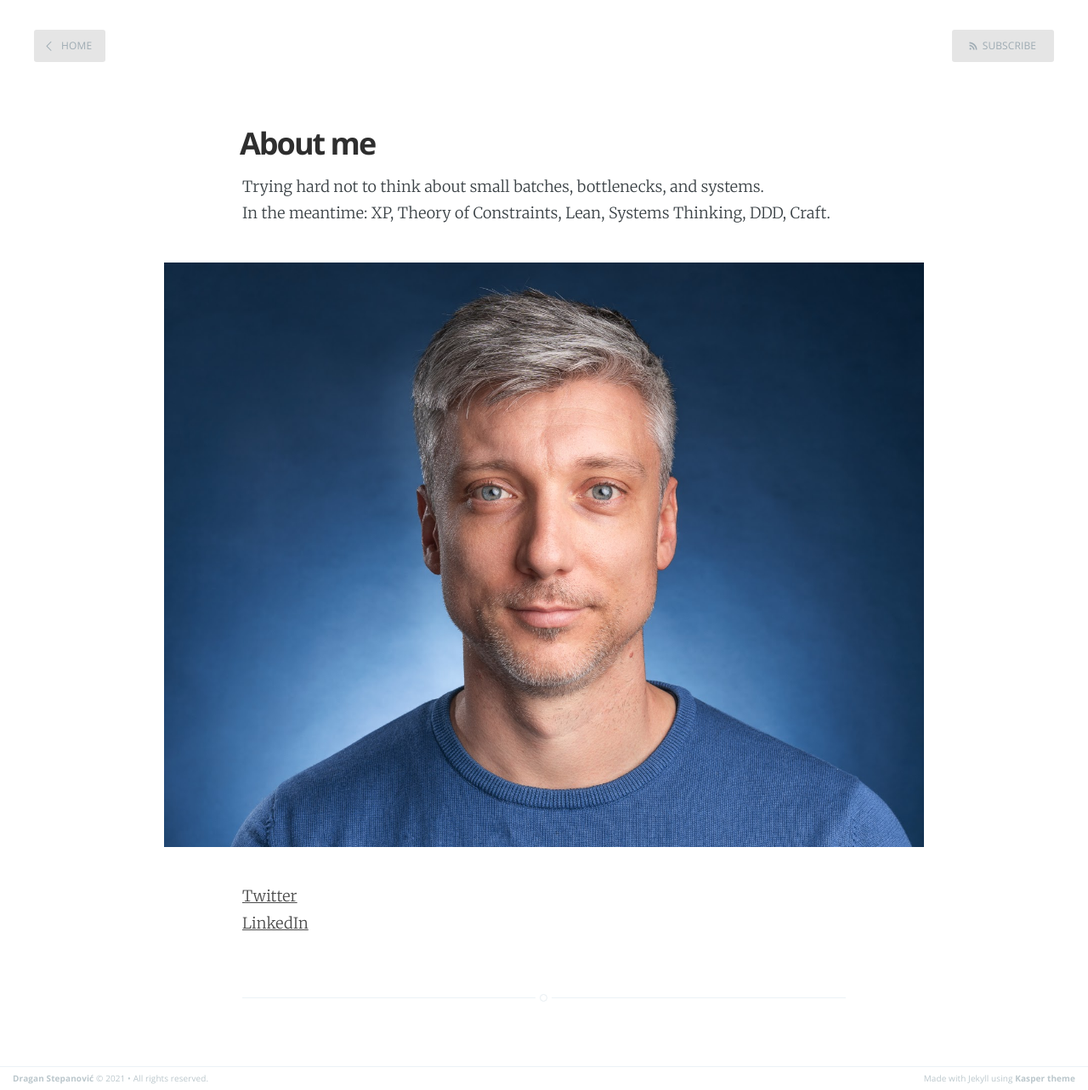
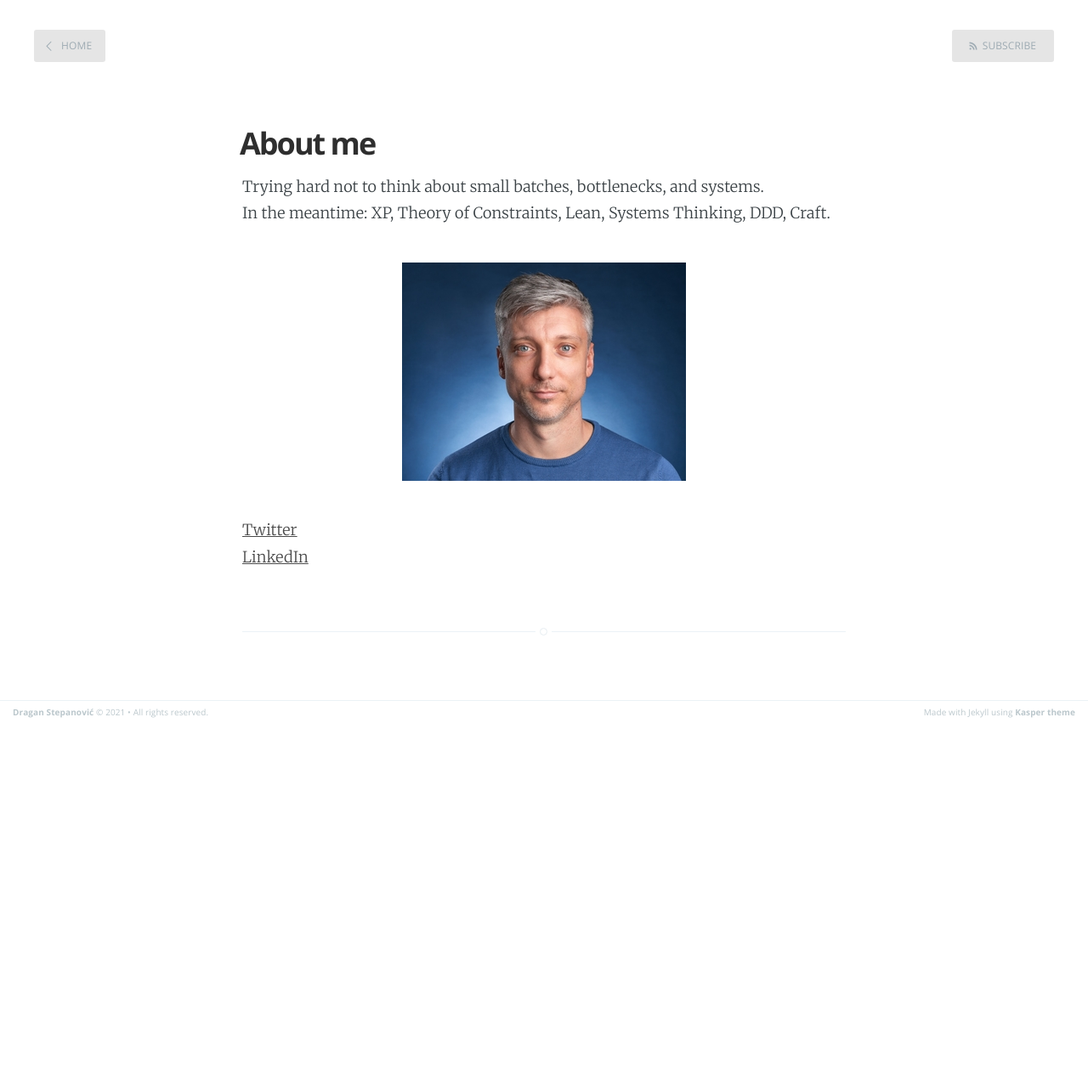
Before and after one commit to dragan-stepanovic/dragan-stepanovic.github.io, a Jekyll site: the page built from about.md, in a window 1280 px wide. Shown: the whole page at 85% size. Built offline with Jekyll 4.4.1, drawn with Linux system fonts in a browser that asks for light colours; after the commit the page ends 900 px from its top, so only the background shows below that.

Commit message:
Update about.md

```diff
--- a/about.md
+++ b/about.md
@@ -6,7 +6,7 @@ title: About me
 Trying hard not to think about small batches, bottlenecks, and systems.
 In the meantime: XP, Theory of Constraints, Lean, Systems Thinking, DDD, Craft.
 
-![](/assets/images/profile.jpg)
+![](/assets/images/profile_resized.jpg)
 
 [Twitter](http://www.twitter.com/d_stepanovic)
 [LinkedIn](http://www.linkedin.com/in/dstepanovic)
```
